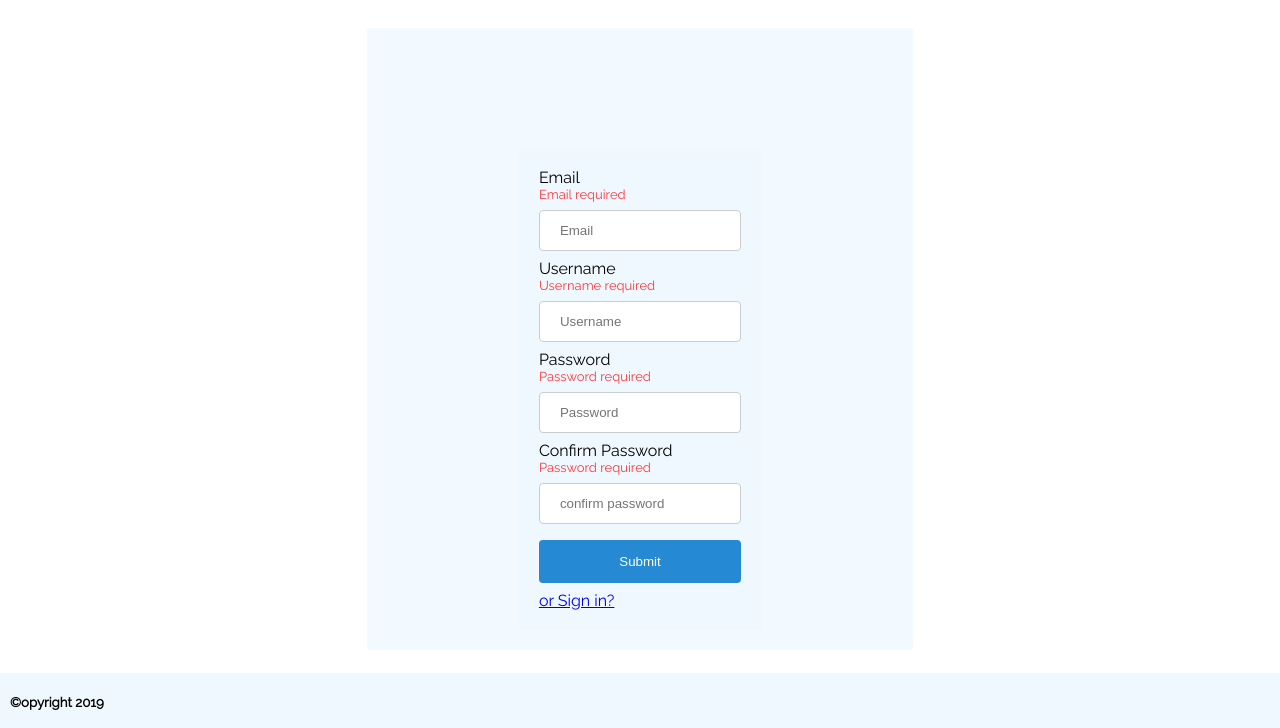
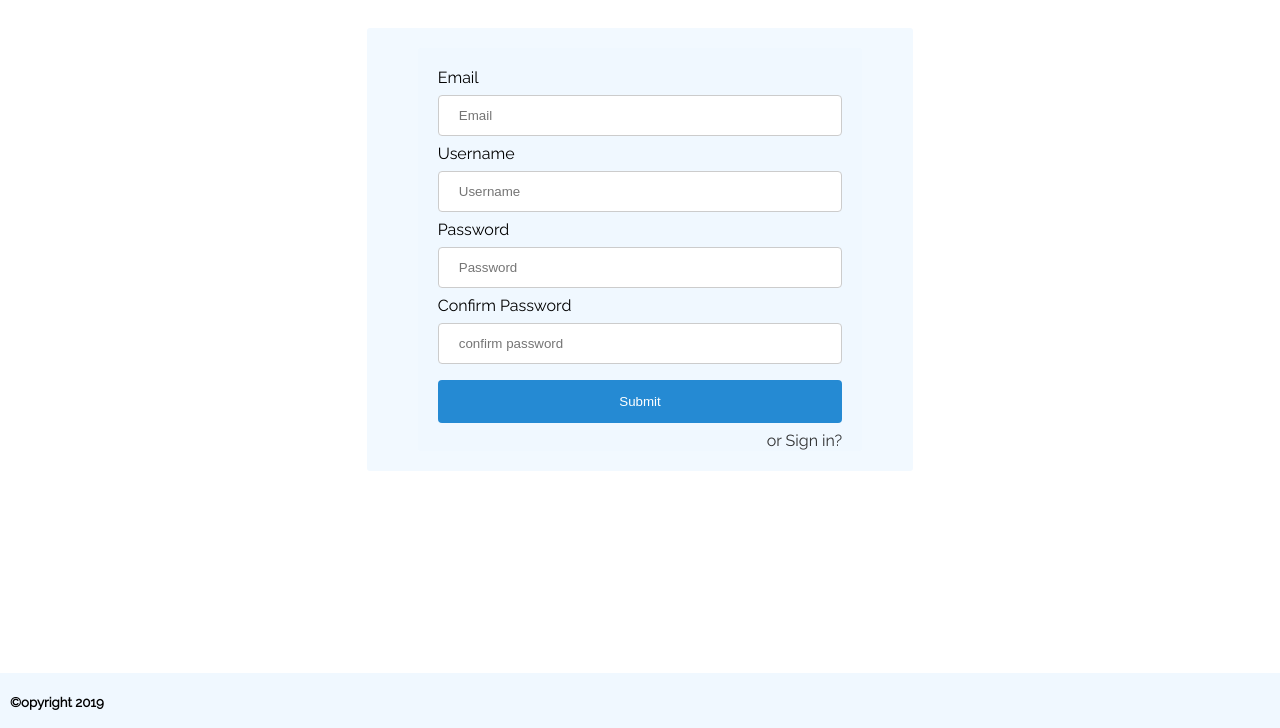
Before and after one commit to j0nimost/Questioner, a Python web app: template UI/templates/register.html in a window 1280 px wide. Shown: the part 72-800 px from the top of the page. Run offline with Jinja, Linux system fonts and the light colour scheme; the template is opened without the code that fills it, so the values that code supplies are empty.

Commit message:
ft-162949604 class names for error labels and disabled form autoload

```diff
--- a/UI/templates/register.html
+++ b/UI/templates/register.html
@@ -9,7 +9,7 @@
     <link href="https://fonts.googleapis.com/css?family=Open+Sans|Raleway" rel="stylesheet">
     <link rel="stylesheet" type="text/css" media="screen" href="../styles/style.css" />
     <link rel="stylesheet" type="text/css" media="screen" href="../styles/register.css"/>
-    <script src="../scripts/main.js"></script>
+
 </head>
 
 <body>
@@ -23,30 +23,31 @@
     </nav>
 
     <div>
-        <div class="login">
-            <form>
+        <div class="register">
+            <form name="register" onsubmit="return false">
                 <label>Email</label>
-                <label id="err">Email required</label>
-                <input type="email" placeholder="Email"/>
+                <label id="err" class="hidden" for="email">Email required</label>
+                <input type="email" name="email" placeholder="Email"/>
                 <label>Username</label>
-                <label id="err">Username required</label>
-                <input type="text" placeholder="Username"/>
+                <label id="err" class="hidden" for="username">Username required</label>
+                <input type="text" name="username" placeholder="Username"/>
                 <label>Password</label>
-                <label id="err">Password required</label>
-                <input type="password" placeholder="Password"/>
+                <label id="err" class="hidden" for="password">Password required</label>
+                <input type="password" name="password" placeholder="Password"/>
                 <label>Confirm Password</label>
-                <label id="err">Password required</label>
-                <input type="password" placeholder="confirm password"/>
-                <input type="submit" value="Submit"/>
+                <label id="err" class="hidden" for="cpassword">Password required</label>
+                <input type="password" name="cpassword" placeholder="confirm password"/>
+                <input type="submit" value="Submit" onclick="register_error()"/>
                 <a href="login.html">or Sign in?</a>
             </form>
         </div>
     </div>
 
-
     <footer>
         <h5>&copy;opyright 2019</h5>
     </footer>
+
+    <script type="text/javascript" src="../scripts/main.js"></script>
 </body>
 
 </html>
```
